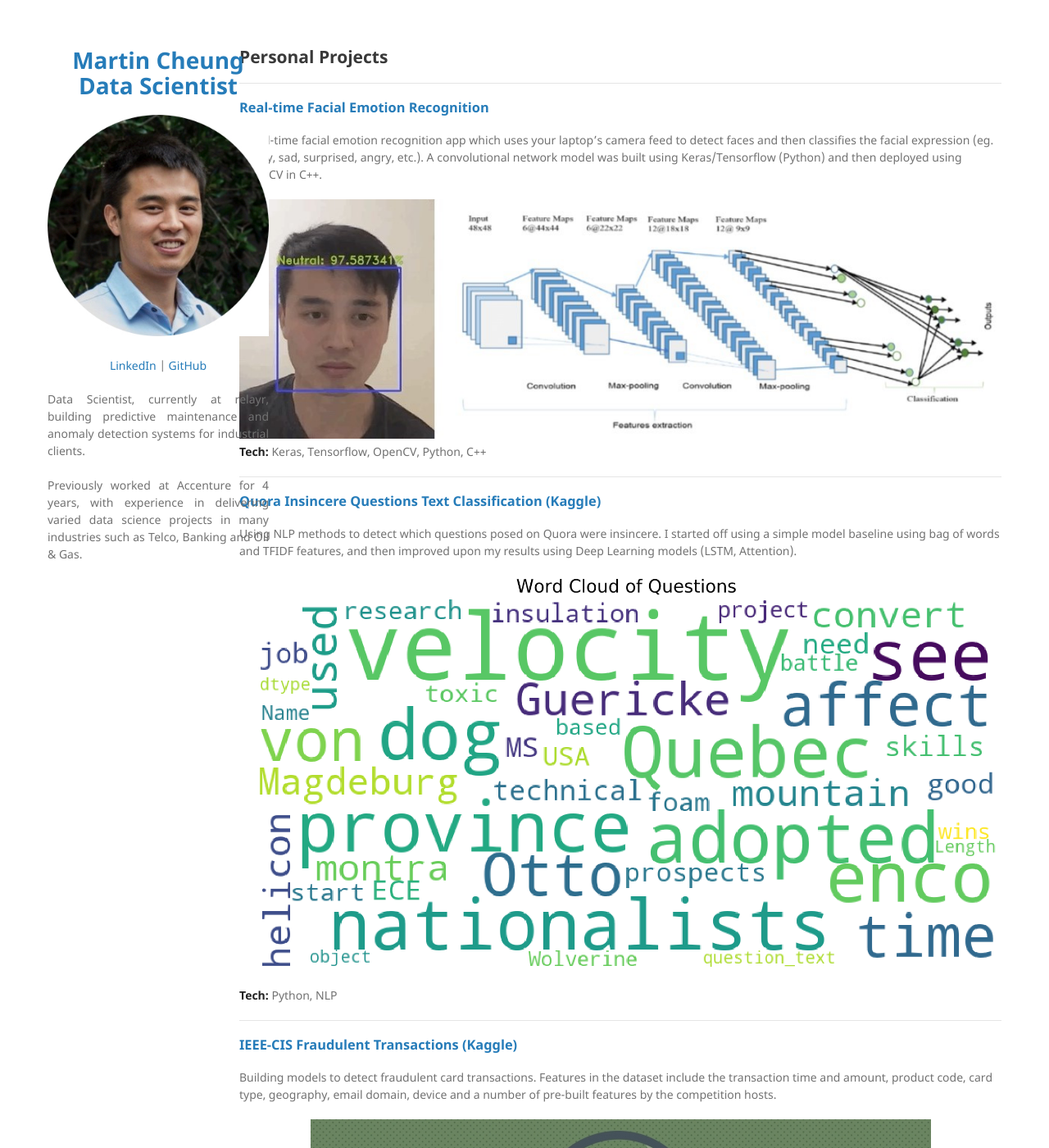
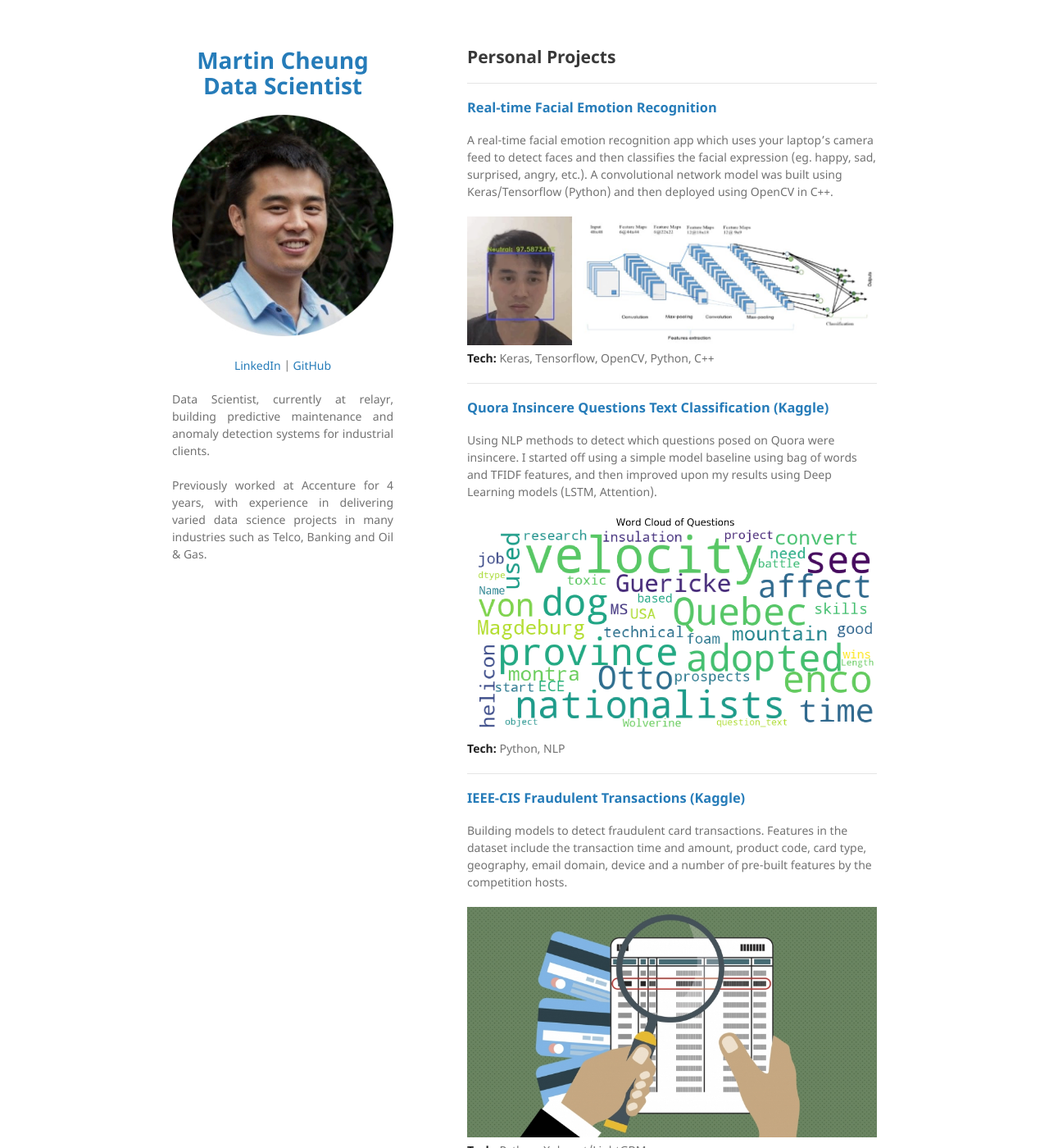
Before and after one commit to martycheung/martycheung.github.io, a Jekyll site: the page built from index.md, in a window 1280 px wide and 1400 px high. Shown: the whole window at 82% size. Built offline with Jekyll 4.4.1, drawn with Linux system fonts in a browser that asks for light colours; our own code applies the rules of GitHub Pages for plain Markdown files.

Commit message:
Update width of page

```diff
--- a/_sass/jekyll-theme-minimal.scss
+++ b/_sass/jekyll-theme-minimal.scss
@@ -56,7 +56,7 @@ a:hover small {
 }
 
 .wrapper {
-  max-width:1200px;
+  width:860px;
   margin:0 auto;
 }
 
@@ -172,7 +172,7 @@ strong {
 }
 
 section {
-  max-width:930px;
+  width:500px;
   float:right;
   padding-bottom:50px;
 }
```
